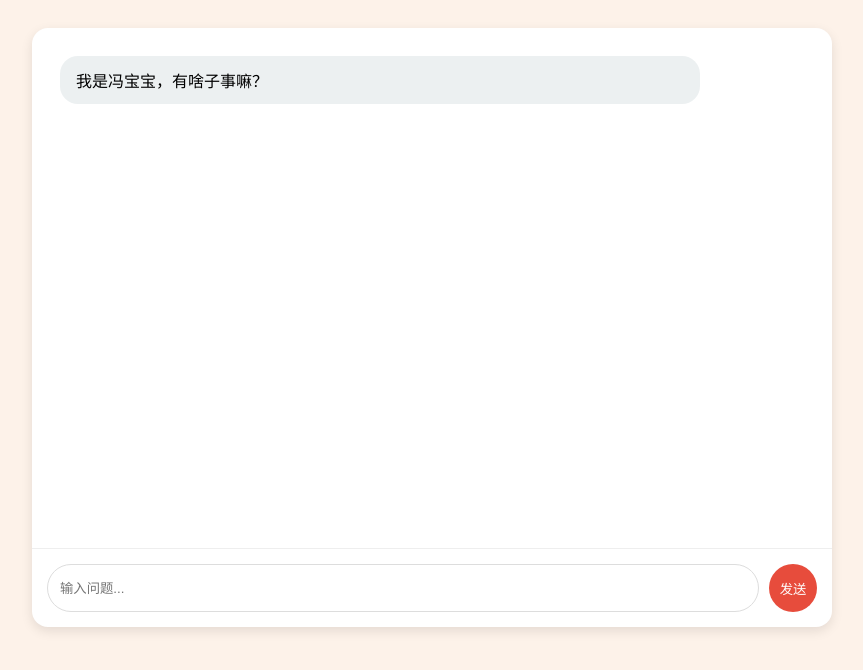
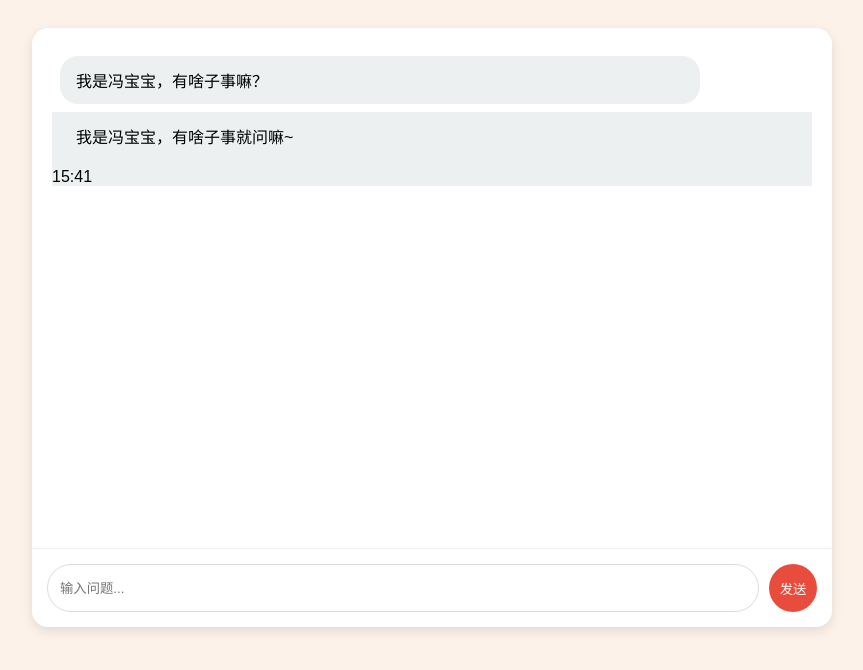
Before and after one commit to ugmurder/fbb, a website: page index.html in a window 1280 px wide. Shown: the whole page, without its empty margins (208-1071 px from the left). Drawn offline with Linux system fonts and the light colour scheme.

Commit message:
Update index.html

```diff
--- a/index.html
+++ b/index.html
@@ -83,23 +83,38 @@
     </div>
 
     <script>
-        document.addEventListener('DOMContentLoaded', () => {
+      document.addEventListener('DOMContentLoaded', function() {
     const chatMessages = document.getElementById('chat-messages');
     const userInput = document.getElementById('user-input');
     const sendBtn = document.getElementById('send-btn');
 
     // 添加消息到聊天框
-            const addMessage = (text, isUser) => {
-                const msg = document.createElement('div');
-                msg.className = `message-bubble ${isUser ? 'user-message' : 'bot-message'}`;
-                msg.textContent = text;
-                chatMessages.appendChild(msg);
+    function addMessage(content, isUser) {
+        const messageDiv = document.createElement('div');
+        messageDiv.className = `message ${isUser ? 'user-message' : 'bot-message'}`;
+
+        const bubble = document.createElement('div');
+        bubble.className = 'message-bubble';
+        bubble.textContent = content;
+
+        const time = document.createElement('div');
+        time.className = 'message-time';
+        time.textContent = getCurrentTime();
+
+        messageDiv.appendChild(bubble);
+        messageDiv.appendChild(time);
+        chatMessages.appendChild(messageDiv);
         chatMessages.scrollTop = chatMessages.scrollHeight;
-            };
+    }
+
+    // 获取当前时间
+    function getCurrentTime() {
+        const now = new Date();
+        return `${now.getHours()}:${now.getMinutes().toString().padStart(2, '0')}`;
+    }
 
     // 发送消息到代理接口
-           // 在index.html的sendMessage函数中更新：
-const sendMessage = async () => {
+    async function sendMessage() {
         const text = userInput.value.trim();
         if (!text) return;
 
@@ -109,27 +124,31 @@ const sendMessage = async () => {
         try {
             const response = await fetch('/api/deepseek-proxy', {
                 method: 'POST',
-      headers: {
-        'Content-Type': 'application/json',
-        'Accept': 'application/json'
-      },
-      body: JSON.stringify({
-        message: text
-      })
+                headers: { 'Content-Type': 'application/json' },
+                body: JSON.stringify({ message: text })
             });
 
-    const data = await response.json();
-
             if (!response.ok) {
-      throw new Error(data.error || '未知错误');
+                throw new Error(`请求失败: ${response.status}`);
             }
 
-    addMessage(data.reply, false);
+            const data = await response.json();
+            addMessage(data.reply || "莫得回应...", false);
         } catch (error) {
             addMessage(`出错咯: ${error.message}`, false);
-    console.error('请求失败:', error);
+            console.error('API Error:', error);
         }
-};
+    }
+
+    // 事件监听
+    sendBtn.addEventListener('click', sendMessage);
+    userInput.addEventListener('keypress', function(e) {
+        if (e.key === 'Enter') sendMessage();
+    });
+
+    // 初始欢迎语
+    addMessage('我是冯宝宝，有啥子事就问嘛~', false);
+});
 </script>
 </body>
 </html>
```
Lines whose indentation alone changed are shown as unchanged.
